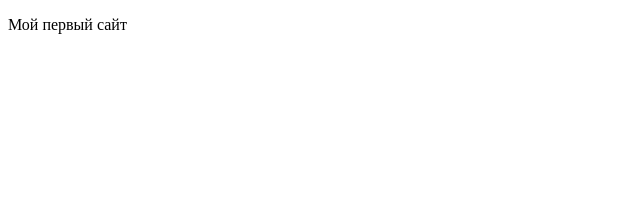
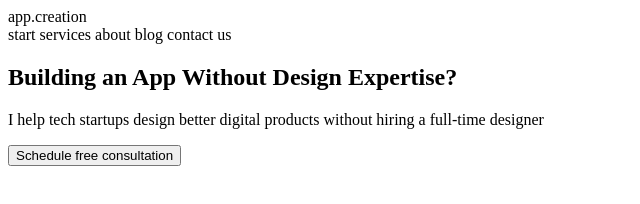
Before and after one commit to TashaNau/NewProject, a plain HTML site: page index.html in a window 1280 px wide. Shown: the whole page, without its empty margins (0-640 px from the left). Drawn offline with Linux system fonts and the light colour scheme.

Commit message:
Создана новая ветка в репозитории и в нее добавлены обновленный файл index.html и now.json

```diff
--- a/index.html
+++ b/index.html
@@ -8,7 +8,27 @@
 </head>
 
 <body>
-     <p>Мой первый сайт</p>
+      <header>
+            <div>app.creation</div>
+            <nav>
+                <a>start</a>
+                <a>services</a>
+                <a>about</a>
+                <a>blog</a>
+                <a>contact us</a>
+            </nav>
+      </header>
+
+      <section>
+            <main>
+                  <h1>Building an App Without Design Expertise?</h1>
+                  <p>I help tech startups design better digital products without hiring a full-time designer</p>
+                  <button>Schedule free consultation</button>
+            </main>
+            <div>
+                <img>
+            </div>
+      </section>
 </body>
 
 </html>
--- /dev/null
+++ b/now.json
@@ -0,0 +1 @@
+{"public": true}
```
